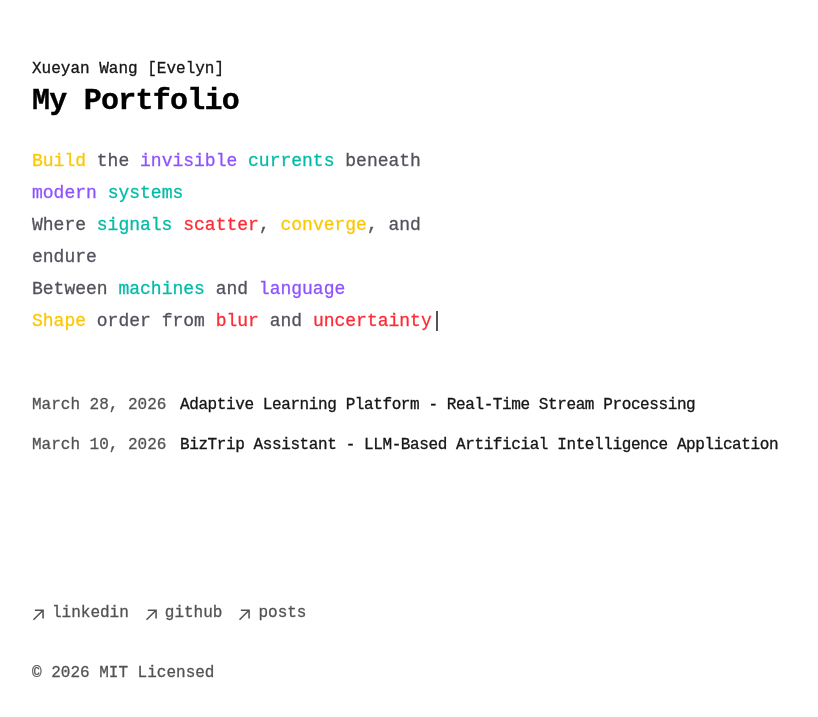
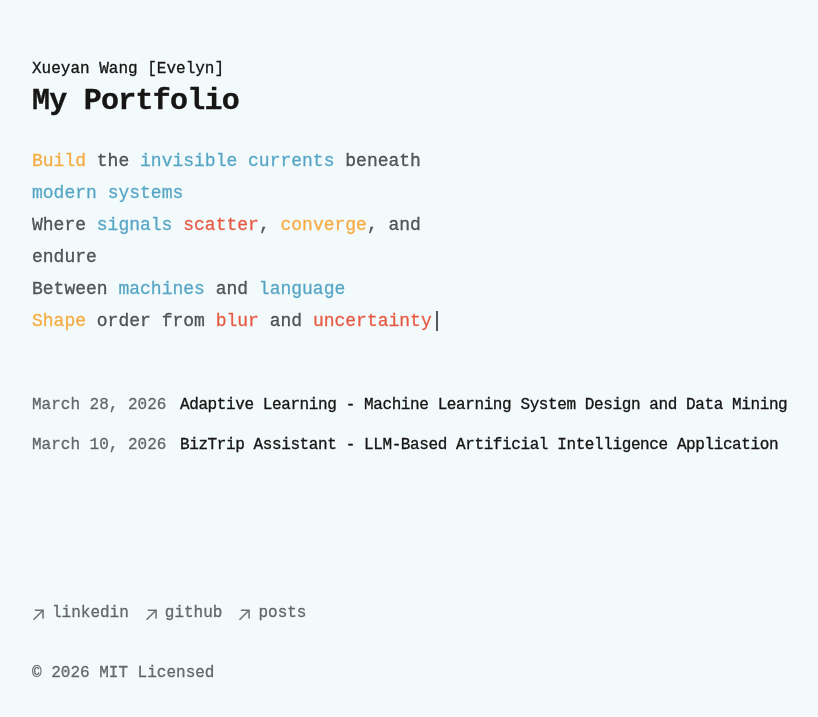
Before and after one commit to xxueewa/portfolio, a Next.js app: page / in a window 1280 px wide. Shown: the part 103-820 px from the top of the page, without its empty margins (160-978 px from the left). Built offline with nearby package versions, Linux system fonts and the light colour scheme.

Commit message:
update kafka flink projects and overall theme

```diff
--- a/app/components/footer.tsx
+++ b/app/components/footer.tsx
@@ -19,11 +19,11 @@ function ArrowIcon() {
 
 export function Footer({ githubHref }: { githubHref?: string }) {
   return (
-    <footer className="mt-16 mb-16 dark:bg-black">
-      <ul className="font-sm mt-8 flex flex-col text-neutral-600 md:flex-row md:space-x-4 md:space-y-0 dark:text-neutral-300">
+    <footer className="mt-16 mb-16">
+      <ul className="font-sm mt-8 flex flex-col text-brand-ink/60 md:flex-row md:space-x-4 md:space-y-0">
         <li>
           <a
-            className="flex items-center transition-all hover:text-neutral-800 dark:hover:text-neutral-100"
+            className="flex items-center transition-all hover:text-brand-ink"
             rel="noopener noreferrer"
             target="_blank"
             href="https://www.linkedin.com/in/xueyan-ww/"
@@ -34,7 +34,7 @@ export function Footer({ githubHref }: { githubHref?: string }) {
         </li>
         <li>
           <a
-            className="flex items-center transition-all hover:text-neutral-800 dark:hover:text-neutral-100"
+            className="flex items-center transition-all hover:text-brand-ink"
             rel="noopener noreferrer"
             target="_blank"
             href={githubHref ?? "https://github.com/xxueewa"}
@@ -45,7 +45,7 @@ export function Footer({ githubHref }: { githubHref?: string }) {
         </li>
         <li>
           <Link
-            className="flex items-center transition-all hover:text-neutral-800 dark:hover:text-neutral-100"
+            className="flex items-center transition-all hover:text-brand-ink"
             href="/projects"
           >
             <ArrowIcon />
@@ -53,7 +53,7 @@ export function Footer({ githubHref }: { githubHref?: string }) {
           </Link>
         </li>
       </ul>
-      <p className="mt-8 text-neutral-600 dark:text-neutral-300">
+      <p className="mt-8 text-brand-ink/60">
         &copy; {new Date().getFullYear()} MIT Licensed
       </p>
     </footer>
--- a/app/components/nav.tsx
+++ b/app/components/nav.tsx
@@ -26,7 +26,7 @@ export function Navbar() {
                 <Link
                   key={path}
                   href={path}
-                  className="transition-all hover:text-neutral-800 dark:hover:text-neutral-200 flex align-middle relative py-1 px-2 m-1"
+                  className="transition-all hover:text-brand-coral flex align-middle relative py-1 px-2 m-1"
                 >
                   {name}
                 </Link>
--- a/app/components/posts.tsx
+++ b/app/components/posts.tsx
@@ -21,11 +21,11 @@ export function ProjectsList() {
             className="flex flex-col space-y-1 mb-4"
             href={`/${post.slug}`}
           >
-            <div className="w-full flex flex-col md:flex-row space-x-0 md:space-x-2">
-              <p className="text-neutral-600 dark:text-neutral-100 w-[140px] tabular-nums">
+            <div className="w-full flex flex-col md:flex-row md:space-x-2">
+              <p className="text-brand-ink/60 w-[140px] shrink-0 tabular-nums">
                 {formatDate(post.metadata.startedAt, false)}
               </p>
-              <p className="text-neutral-900 dark:text-neutral-100 tracking-tight">
+              <p className="text-brand-ink tracking-tight flex-1">
                 {post.metadata.title}
               </p>
             </div>
--- a/app/globals.css
+++ b/app/globals.css
@@ -1,8 +1,16 @@
 @import "tailwindcss";
 
 :root {
-  --background: #ffffff;
-  --foreground: #171717;
+  --background: #f2fafb;
+  --foreground: #171615;
+}
+
+@theme {
+  --color-brand-bg: #f2fafb;
+  --color-brand-ink: #171615;
+  --color-brand-coral: #e85a44;
+  --color-brand-amber: #f6ab42;
+  --color-brand-blue: #56a5c5;
 }
 
 @theme inline {
@@ -10,13 +18,6 @@
   --color-foreground: var(--foreground);
   --font-sans: "Courier New", Courier, monospace;
   --font-mono: var(--font-geist-mono);
-}
-
-@media (prefers-color-scheme: dark) {
-  :root {
-    --background: #0a0a0a;
-    --foreground: #ededed;
-  }
 }
 
 @keyframes blink {
--- a/app/layout.tsx
+++ b/app/layout.tsx
@@ -1,6 +1,7 @@
 import type { Metadata } from "next";
 import { Geist, Geist_Mono } from "next/font/google";
 import "./globals.css";
+import "katex/dist/katex.min.css";
 import { Navbar } from "./components/nav"
 
 const geistSans = Geist({
@@ -27,13 +28,13 @@ export default function RootLayout({
     <html
       lang="en"
       className={
-        `text-black dark:text-white dark:bg-black
+        `text-brand-ink bg-brand-bg
         ${geistSans.variable}
         ${geistMono.variable}
         h-full antialiased`}
     >
       <body className="antialiased max-w-4xl mx-4 mt-8 lg:mx-auto">
-        <main className="flex-auto min-w-0 mt-6 flex flex-col px-2 md:px-0 dark:bg-black">
+        <main className="flex-auto min-w-0 mt-6 flex flex-col px-2 md:px-0">
           {children}
         </main>
       </body>
--- a/app/page.tsx
+++ b/app/page.tsx
@@ -4,18 +4,18 @@ import { Footer } from "./components/footer"
 
 export default function Home() {
   return (
-    <div className="flex flex-col flex-1 font-sans dark:bg-black">
+    <div className="flex flex-col flex-1 font-sans">
       <main className="flex flex-1 w-full max-w-3xl flex-col items-start justify-between py-32">
         <h1>Xueyan Wang [Evelyn]</h1>
         <div className="flex flex-col items-start gap-6 text-left">
-          <h1 className="max-w-xs text-3xl font-semibold leading-10 tracking-tight text-black dark:text-zinc-50">
+          <h1 className="max-w-xs text-3xl font-semibold leading-10 tracking-tight text-brand-ink">
             My Portfolio
           </h1>
-          <p className="max-w-md text-lg leading-8 text-zinc-600 dark:text-zinc-400">
-            <span className="text-yellow-400 dark:text-yellow-300">Build</span> the <span className="text-violet-500 dark:text-violet-400">invisible</span> <span className="text-teal-500 dark:text-teal-300">currents</span> beneath <span className="text-violet-500 dark:text-violet-400">modern</span> <span className="text-teal-500 dark:text-teal-300">systems</span> <br />
-            Where <span className="text-teal-500 dark:text-teal-300">signals</span> <span className="text-red-500 dark:text-red-400">scatter</span>, <span className="text-yellow-400 dark:text-yellow-300">converge</span>, and endure <br />
-            Between <span className="text-teal-500 dark:text-teal-300">machines</span> and <span className="text-violet-500 dark:text-violet-400">language</span> <br />
-            <span className="text-yellow-400 dark:text-yellow-300">Shape</span> order from <span className="text-red-500 dark:text-red-400">blur</span> and <span className="text-red-500 dark:text-red-400">uncertainty</span><span className="cursor-blink" />
+          <p className="max-w-md text-lg leading-8 text-brand-ink/70">
+            <span className="text-brand-amber">Build</span> the <span className="text-brand-blue">invisible</span> <span className="text-brand-blue">currents</span> beneath <span className="text-brand-blue">modern</span> <span className="text-brand-blue">systems</span> <br />
+            Where <span className="text-brand-blue">signals</span> <span className="text-brand-coral">scatter</span>, <span className="text-brand-amber">converge</span>, and endure <br />
+            Between <span className="text-brand-blue">machines</span> and <span className="text-brand-blue">language</span> <br />
+            <span className="text-brand-amber">Shape</span> order from <span className="text-brand-coral">blur</span> and <span className="text-brand-coral">uncertainty</span><span className="cursor-blink" />
           </p>
         </div>
         <br />
--- a/app/projects/assets/kafkaflink.md
+++ b/app/projects/assets/kafkaflink.md
@@ -1,13 +1,31 @@
 ---
-title: Adaptive Learning Platform - Real-Time Stream Processing
+title: Adaptive Learning - Machine Learning System Design and Data Mining
 startedAt: 2026-03-28T00:00:00
 finishedAt:
 summary: The system is meant to support an Online Adaptive Learning Platform, with the real-time processing of user data, the recommendation algorithm is able to provide the most suitable assessment suite based on user's latest feature.
 github: https://github.com/xxueewa/flinkstreamprocesssvc
 ---
-**Topics: Apache Flink, Spring Boot, Confluent Kafka, AWS, NoSQL, Data Warehouse, Recommendation Algorithm**
+**Topics: Apache Flink, Spring Boot, Confluent Kafka, AWS, NoSQL, Feature Store, Feature Engineering, Bayesian Knowledge Tracing, Neural Networks**
 ## High-Level-Design Diagram
 ![architecture](https://res.cloudinary.com/de3ww4ssm/image/upload/v1780442722/High-Level-Design_q6xgcg.jpg)
+
+## Design Challenges
+### Dynamic Feature Update
+Bayesian Knowledge Tracing is known as a common algorithm to dynamically update user's mastery level of each skill. In this system, it was designed to calculate user's skill on each tag group of questions. The backbone of BKT is hidden markov chain, while processing a sequence of questions-result pairs, it is able to updating the probability of correctness.
+
+$$P(L_t \mid \text{Correct}) = \frac{P(L_{t-1}) \cdot (1 - P(S))}{P(L_{t-1}) \cdot (1 - P(S)) + (1 - P(L_{t-1})) \cdot P(G)}$$
+
+$$P(L_t \mid \text{Incorrect}) = \frac{P(L_{t-1}) \cdot  P(S)}{P(L_{t-1}) \cdot P(S) + (1 - P(L_{t-1})) \cdot (1-P(G))}$$
+
+$$P(Next Correct) = P(L_{t}) \cdot  (1- P(S)) + (1-P(L_{t})) \cdot P(G)$$
+
+### Algorithm Analysis and Selection
+Typical recommendation approaches fall into two categories: Collaborative Filtering, which leverages patterns across users with similar behavior, and Content-Based Filtering, which matches items to a user's explicit feature profile.
+
+While tree-based models such as XGBoost are expressive and handle rich feature interactions well, they are computationally prohibitive at serving time — ranking every candidate assessment in a large corpus against a user's feature vector is not feasible under latency constraints. Embedding-based models address this by projecting both users and items into a shared low-dimensional vector space, enabling retrieval via Approximate Nearest Neighbor (ANN) search rather than exhaustive scoring.
+
+This system adopts a **Two-Tower Network** architecture, a hybrid approach that encodes user features and item features through separate neural towers and produces dense embeddings for each. At serving time, the user embedding is computed once and ANN search retrieves the top-k candidate assessments efficiently — combining the feature richness of content-based models with the scalability of embedding retrieval.
+
 ## Engineering Challenges
 ### End-to-End Latency Optimization
 Imagine the scenario when user submit the assessment and immediately request for a new one, the system is expected to provide the inference result based on the alreay updated user features, therefore, the end-to-end latency of feature extraction workflow is crucial.
--- a/app/projects/page.tsx
+++ b/app/projects/page.tsx
@@ -8,9 +8,9 @@ export const metadata = {
 
 export default function Page() {
   return (
-    <div className="flex flex-col flex-1 font-sans dark:bg-black">
+    <div className="flex flex-col flex-1 font-sans">
       <main className="flex flex-1 w-full max-w-3xl flex-col items-start justify-between py-32">
-        <h1 className="max-w-xs text-3xl font-semibold leading-10 tracking-tight text-black dark:text-zinc-50">
+        <h1 className="max-w-xs text-3xl font-semibold leading-10 tracking-tight text-brand-ink">
             Project Posts
         </h1>
         <br />
--- a/package.json
+++ b/package.json
@@ -9,6 +9,7 @@
     "lint": "eslint"
   },
   "dependencies": {
+    "katex": "^0.17.0",
     "next": "16.2.6",
     "react": "19.2.4",
     "react-dom": "19.2.4"
```
Also changed, not shown: app/[slug]/page.tsx (+33 -5 lines), app/projects/assets/aiassistant.md (+0 -2 lines), 1 other file (tests, documents, lock files or other folders).
